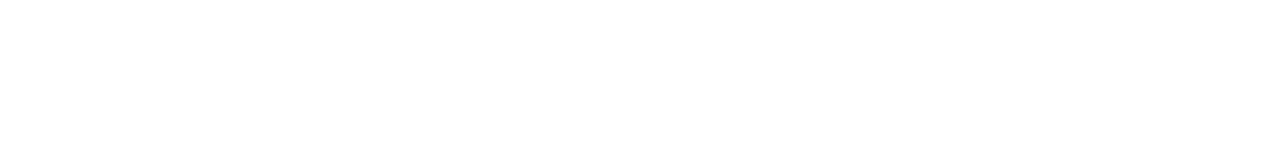
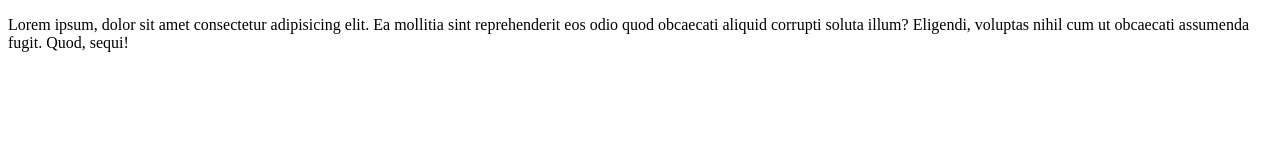
Before and after one commit to fran253/Proyecto, a plain HTML site: page index.html in a window 1280 px wide. Drawn offline with Linux system fonts and the light colour scheme.

Commit message:
Version 1.2

```diff
--- a/index.html
+++ b/index.html
@@ -2,7 +2,8 @@
 <html lang = "es">
     <head>
 
-<title> Mi primera pagina web</title>
+    <title> Mi primera pagina web</title>
+    <p>Lorem ipsum, dolor sit amet consectetur adipisicing elit. Ea mollitia sint reprehenderit eos odio quod obcaecati aliquid corrupti soluta illum? Eligendi, voluptas nihil cum ut obcaecati assumenda fugit. Quod, sequi!</p>
 
     </head>
 
```
